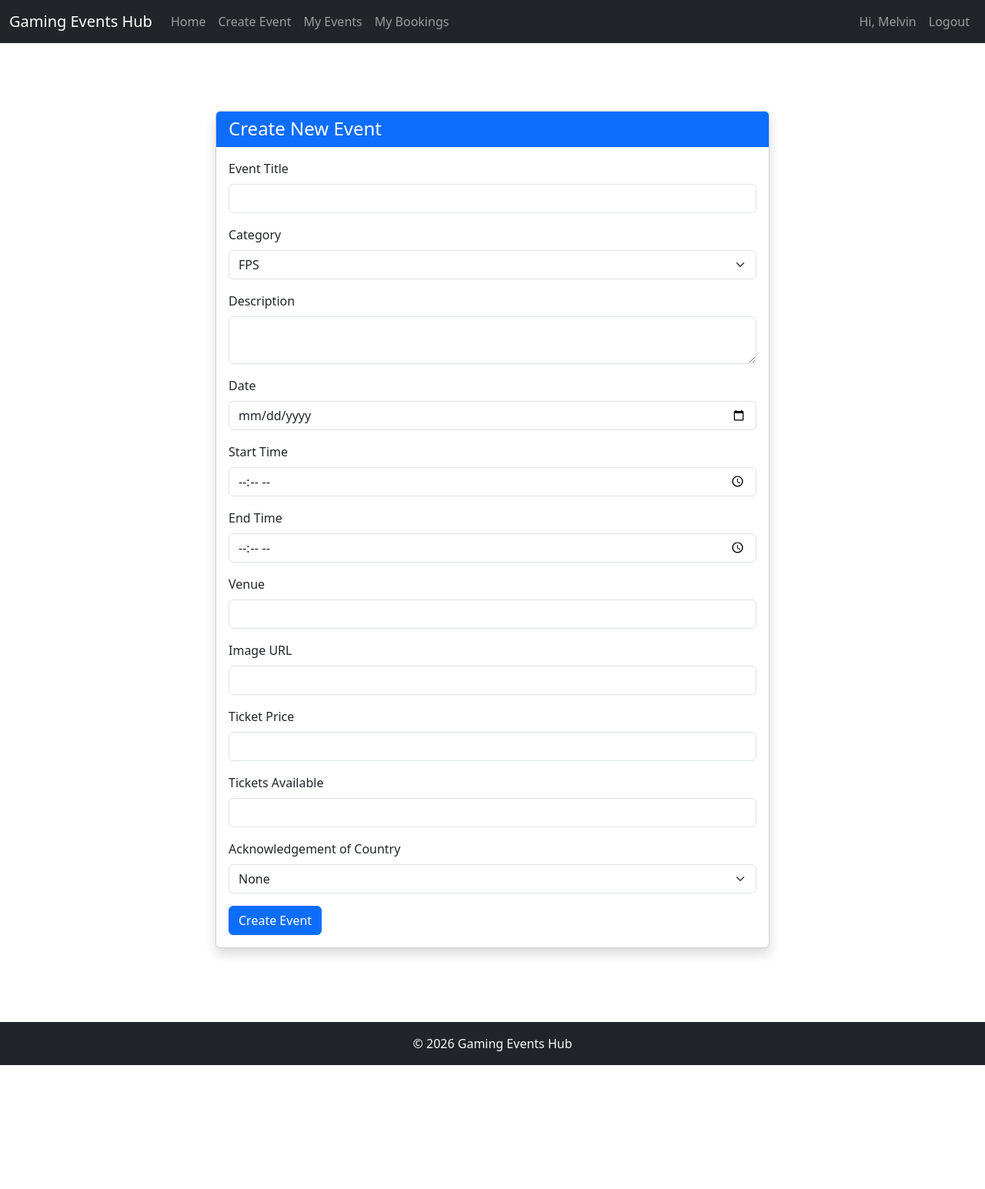
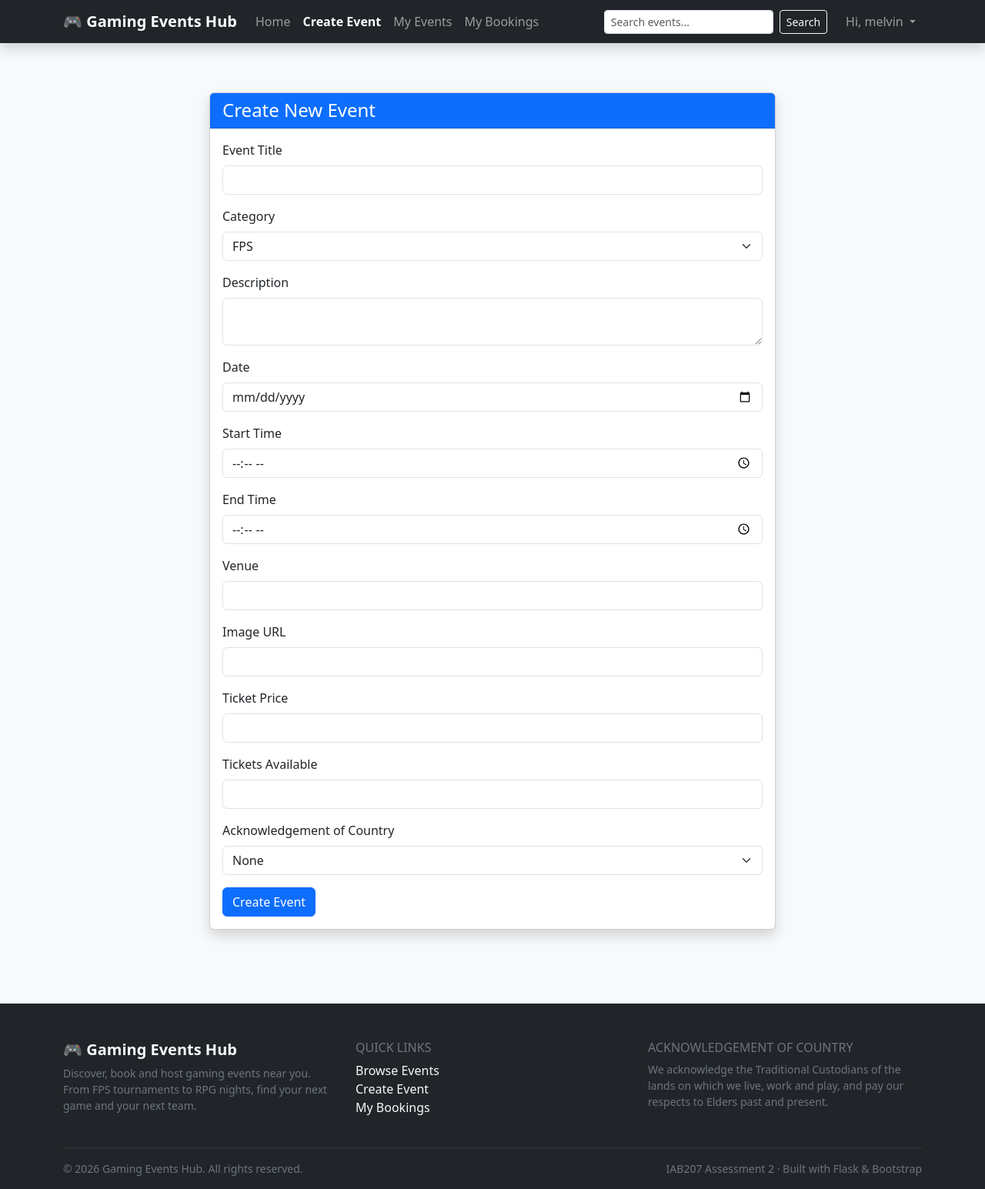
Before and after one commit to zain-111-dot/week5Iab207, a Flask app: page /create-event in a window 1280 px wide. Shown: the whole page at 77% size. Before the commit the page ends 1384 px from the top, so only its background shows below. Run offline with Flask 3, Linux system fonts and the light colour scheme; a user stored in the database is signed in; some libraries are stand-ins or nearby versions.

Commit message:
Refactor base.html for improved structure and clarity

```diff
--- a/Spring 1 Assessment 2/website/templates/base.html
+++ b/Spring 1 Assessment 2/website/templates/base.html
@@ -1,64 +1,136 @@
-<!-- Edited by Nulan -->
+{# Edited by Nulan #}
 <!DOCTYPE html>
-<html>
+<html lang="en">
 <head>
-    <meta charset="utf-8">
+    <meta charset="UTF-8">
     <meta name="viewport" content="width=device-width, initial-scale=1">
-    <title>Gaming Events Hub</title>
-    <link href="https://cdn.jsdelivr.net/npm/bootstrap@5.3.2/dist/css/bootstrap.min.css" rel="stylesheet">
-    <link rel="stylesheet" href="https://cdn.jsdelivr.net/npm/bootstrap-icons@1.11.1/font/bootstrap-icons.css">
+    <title>{% block title %}Gaming Events Hub{% endblock %}</title>
+    {{ bootstrap.load_css() }}
 </head>
-<body>
-    <header>
-        <!-- Navbar -->
-        <nav class="navbar navbar-expand-lg navbar-dark bg-dark">
-            <div class="container-fluid">
-                <a class="navbar-brand" href="{{ url_for('views.index') }}">Gaming Events Hub</a>
-                <button class="navbar-toggler" type="button" data-bs-toggle="collapse" data-bs-target="#navbarNav">
+<body class="d-flex flex-column min-vh-100 bg-light">
+
+<!-- NAVBAR -->
+<nav class="navbar navbar-expand-lg navbar-dark bg-dark sticky-top shadow">
+    <div class="container">
+        <a class="navbar-brand fw-bold" href="{{ url_for('views.index') }}">🎮 Gaming Events Hub</a>
+        <button class="navbar-toggler" type="button" data-bs-toggle="collapse" data-bs-target="#mainNav" aria-controls="mainNav" aria-expanded="false" aria-label="Toggle navigation">
             <span class="navbar-toggler-icon"></span>
         </button>
-                <div class="collapse navbar-collapse" id="navbarNav">
-                    <ul class="navbar-nav me-auto">
-                        <li class="nav-item"><a class="nav-link" href="{{ url_for('views.index') }}">Home</a></li>
+
+        <div class="collapse navbar-collapse" id="mainNav">
+            <!-- Left side links -->
+            <ul class="navbar-nav me-auto mb-2 mb-lg-0">
+                <li class="nav-item">
+                    <a class="nav-link {% if request.endpoint == 'views.index' %}active fw-semibold{% endif %}" href="{{ url_for('views.index') }}">Home</a>
+                </li>
+                <li class="nav-item">
+                    <a class="nav-link {% if request.endpoint == 'views.create_event' %}active fw-semibold{% endif %}" href="{{ url_for('views.create_event') }}">Create Event</a>
+                </li>
                 {% if current_user.is_authenticated %}
-                        <li class="nav-item"><a class="nav-link" href="{{ url_for('views.create_event') }}">Create Event</a></li>
-                        <li class="nav-item"><a class="nav-link" href="{{ url_for('views.my_events') }}">My Events</a></li>
-                        <li class="nav-item"><a class="nav-link" href="{{ url_for('views.history') }}">My Bookings</a></li>
+                <li class="nav-item">
+                    <a class="nav-link {% if request.endpoint == 'views.my_events' %}active fw-semibold{% endif %}" href="{{ url_for('views.my_events') }}">My Events</a>
+                </li>
+                <li class="nav-item">
+                    <a class="nav-link {% if request.endpoint == 'views.history' %}active fw-semibold{% endif %}" href="{{ url_for('views.history') }}">My Bookings</a>
+                </li>
                 {% endif %}
             </ul>
-                    <ul class="navbar-nav">
+
+            <!-- Search box (sends the word to the home page search) -->
+            <form class="d-flex me-lg-3 mb-2 mb-lg-0" method="get" action="{{ url_for('views.index') }}">
+                <input class="form-control form-control-sm me-2" type="search" name="search" placeholder="Search events..." aria-label="Search">
+                <button class="btn btn-sm btn-outline-light" type="submit">Search</button>
+            </form>
+
+            <!-- Right side: login / user -->
+            <ul class="navbar-nav mb-2 mb-lg-0">
                 {% if current_user.is_authenticated %}
-                        <li class="nav-item"><span class="nav-link">Hi, {{ current_user.first_name }}</span></li>
-                        <li class="nav-item"><a class="nav-link" href="{{ url_for('auth.logout') }}">Logout</a></li>
+                <li class="nav-item dropdown">
+                    <a class="nav-link dropdown-toggle" href="#" role="button" data-bs-toggle="dropdown" aria-expanded="false">
+                        Hi, {{ current_user.name }}
+                    </a>
+                    <ul class="dropdown-menu dropdown-menu-end">
+                        <li><a class="dropdown-item" href="{{ url_for('views.my_events') }}">My Events</a></li>
+                        <li><a class="dropdown-item" href="{{ url_for('views.history') }}">My Bookings</a></li>
+                        <li><hr class="dropdown-divider"></li>
+                        <li><a class="dropdown-item" href="{{ url_for('auth.logout') }}">Logout</a></li>
+                    </ul>
+                </li>
                 {% else %}
-                        <li class="nav-item"><a class="nav-link" href="{{ url_for('auth.login') }}">Login</a></li>
-                        <li class="nav-item"><a class="nav-link" href="{{ url_for('auth.register') }}">Register</a></li>
+                <li class="nav-item">
+                    <a class="nav-link" href="{{ url_for('auth.login') }}">Login</a>
+                </li>
+                <li class="nav-item">
+                    <a class="btn btn-primary btn-sm ms-lg-2" href="{{ url_for('auth.register') }}">Register</a>
+                </li>
                 {% endif %}
             </ul>
         </div>
     </div>
 </nav>
 
-        <!-- Code for using Flask flash -->
-        <div class="container-fluid mt-3">
+<!-- FLASH MESSAGES -->
+<div class="container mt-3">
     {% with messages = get_flashed_messages(with_categories=true) %}
         {% if messages %}
             {% for category, message in messages %}
-                        <div class="alert alert-{{ category if category != 'message' else 'info' }} alert-dismissible fade show">
+            <div class="alert alert-{{ 'danger' if category == 'error' else category if category in ['success','warning','info','danger'] else 'info' }} alert-dismissible fade show" role="alert">
                 {{ message }}
-                            <button type="button" class="btn-close" data-bs-dismiss="alert"></button>
+                <button type="button" class="btn-close" data-bs-dismiss="alert" aria-label="Close"></button>
             </div>
             {% endfor %}
         {% endif %}
     {% endwith %}
 </div>
-    </header>
-    <main class="container py-4">
+
+<!-- PAGE CONTENT -->
+<main class="flex-grow-1">
     {% block content %}{% endblock %}
 </main>
-    <footer class="footer bg-dark text-light text-center py-3 mt-4">
-        <div class="container"><p class="mb-0">&copy; 2026 Gaming Events Hub</p></div>
+
+<!-- FOOTER -->
+<footer class="bg-dark text-light mt-5 pt-5">
+    <div class="container">
+        <div class="row g-4">
+
+            <div class="col-md-4">
+                <h5 class="fw-bold">🎮 Gaming Events Hub</h5>
+                <p class="text-secondary small">
+                    Discover, book and host gaming events near you. From FPS tournaments to RPG nights, find your next game and your next team.
+                </p>
+            </div>
+
+            <div class="col-md-4">
+                <h6 class="text-uppercase text-secondary">Quick Links</h6>
+                <ul class="list-unstyled">
+                    <li><a href="{{ url_for('views.index') }}" class="text-light text-decoration-none">Browse Events</a></li>
+                    {% if current_user.is_authenticated %}
+                    <li><a href="{{ url_for('views.create_event') }}" class="text-light text-decoration-none">Create Event</a></li>
+                    <li><a href="{{ url_for('views.history') }}" class="text-light text-decoration-none">My Bookings</a></li>
+                    {% else %}
+                    <li><a href="{{ url_for('auth.login') }}" class="text-light text-decoration-none">Login</a></li>
+                    <li><a href="{{ url_for('auth.register') }}" class="text-light text-decoration-none">Register</a></li>
+                    {% endif %}
+                </ul>
+            </div>
+
+            <div class="col-md-4">
+                <h6 class="text-uppercase text-secondary">Acknowledgement of Country</h6>
+                <p class="text-secondary small">
+                    We acknowledge the Traditional Custodians of the lands on which we live, work and play, and pay our respects to Elders past and present.
+                </p>
+            </div>
+        </div>
+
+        <hr class="border-secondary mt-4">
+
+        <div class="d-flex flex-column flex-md-row justify-content-between pb-3 small text-secondary">
+            <span>© 2026 Gaming Events Hub. All rights reserved.</span>
+            <span>IAB207 Assessment 2 · Built with Flask &amp; Bootstrap</span>
+        </div>
+    </div>
 </footer>
-    <script src="https://cdn.jsdelivr.net/npm/bootstrap@5.3.2/dist/js/bootstrap.bundle.min.js"></script>
+
+{{ bootstrap.load_js() }}
 </body>
 </html>
```
Lines whose indentation alone changed are shown as unchanged.
